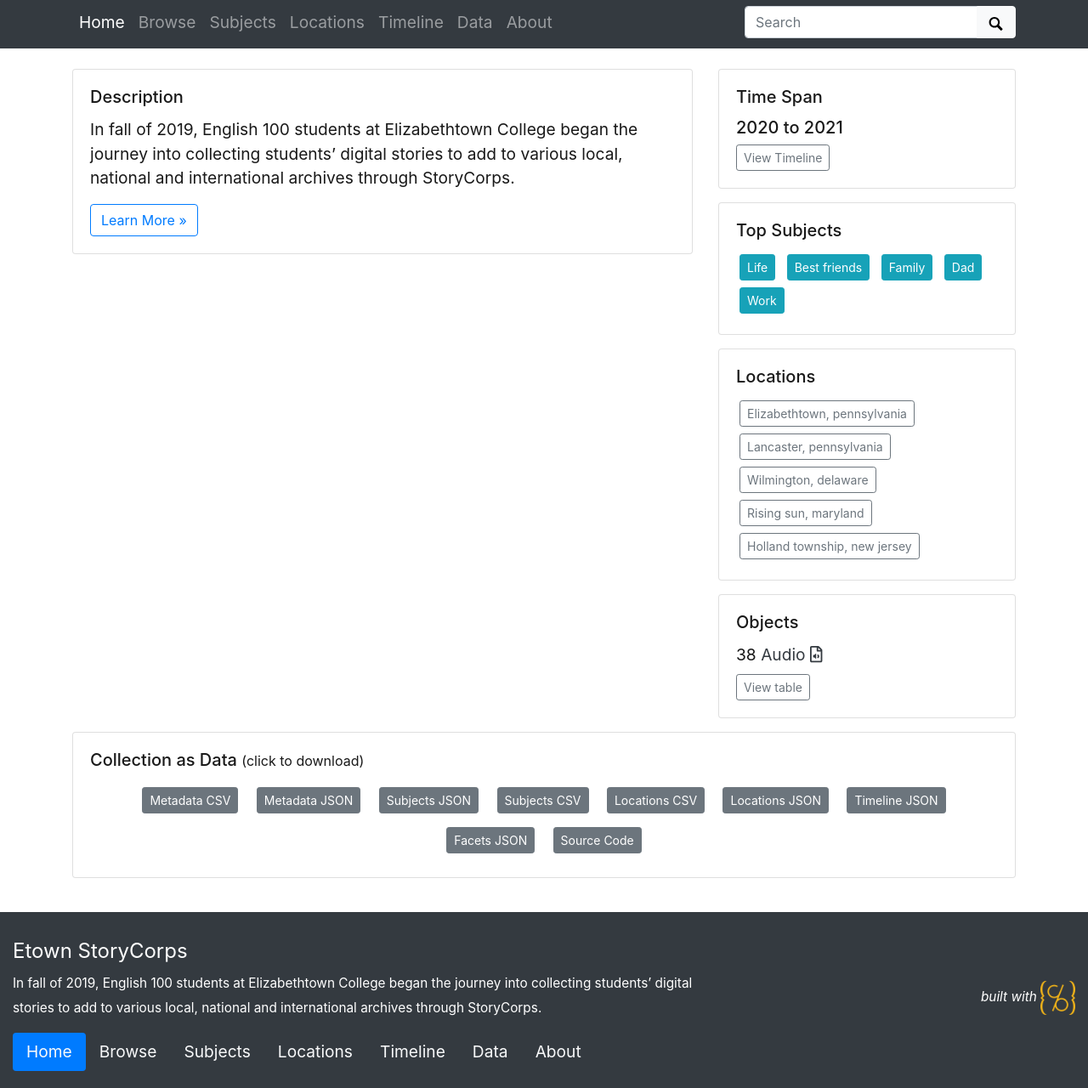
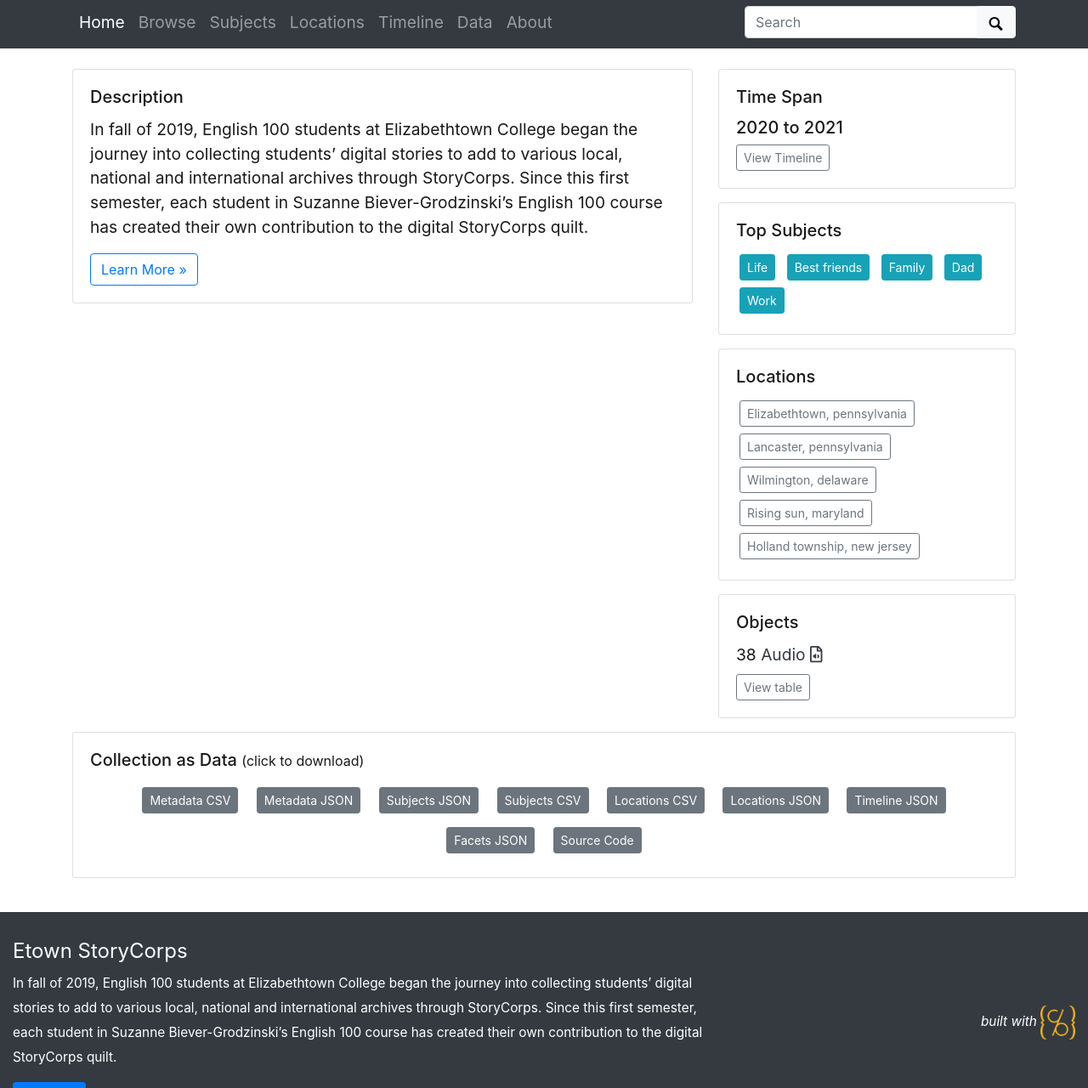
Before and after one commit to EtownHighLibrary/etownstorycorps, a Jekyll site: the page built from index.md, in a window 1280 px wide and 1400 px high, scrolled down 196 px, cut to the strip 120-1400 px from the top of the window. Shown: the whole strip at 85% size. Built offline with Jekyll 4.4.1, drawn with Linux system fonts in a browser that asks for light colours.

Commit message:
Update _config.yml
Added some more description.

```diff
--- a/_config.yml
+++ b/_config.yml
@@ -25,7 +25,7 @@
 tagline: Interviews recorded by students in Professor Suzy Biever-Grodzinski's ENG 100 course
 # description appears in meta tags and other locations
 # this description might appear in search result lists, keep around 160 characters max
-description: In fall of 2019, English 100 students at Elizabethtown College began the journey into collecting students’ digital stories to add to various local, national and international archives through StoryCorps.
+description: In fall of 2019, English 100 students at Elizabethtown College began the journey into collecting students’ digital stories to add to various local, national and international archives through StoryCorps. Since this first semester, each student in Suzanne Biever-Grodzinski’s English 100 course has created their own contribution to the digital StoryCorps quilt.
 
 # creator of the digital collection, to appear in meta tags; we typically use our GitHub usernames but feel free to just use your name
 author: pennimans
```
